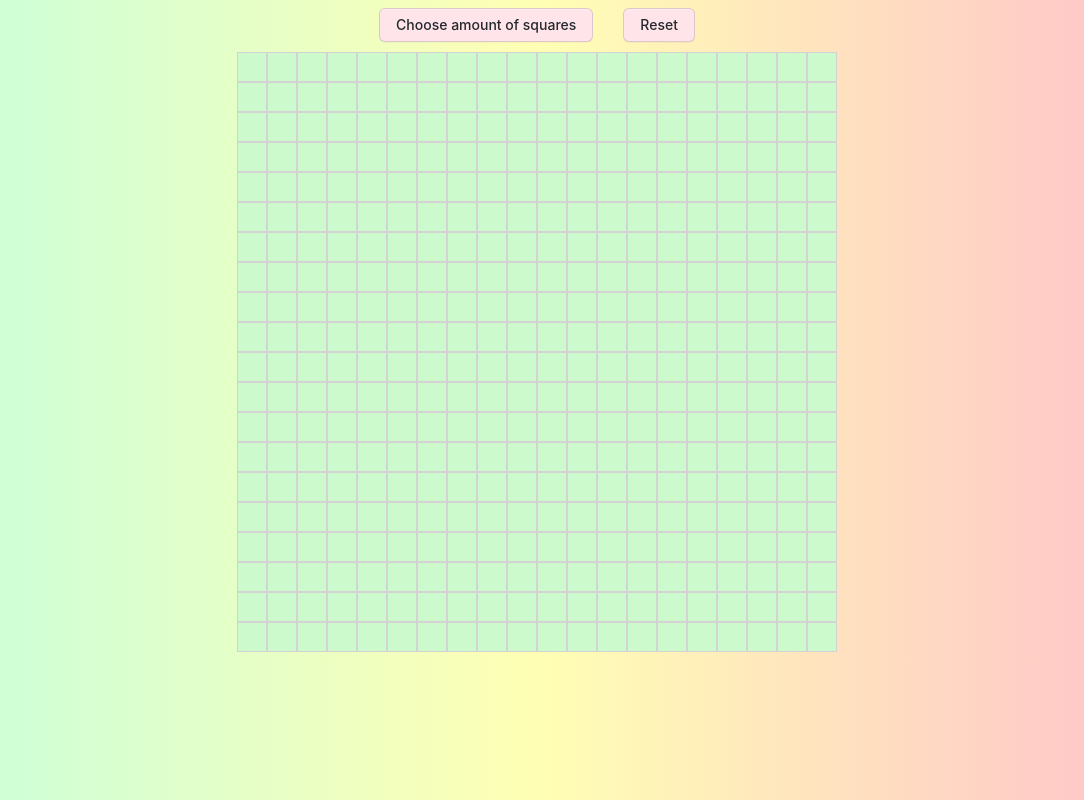
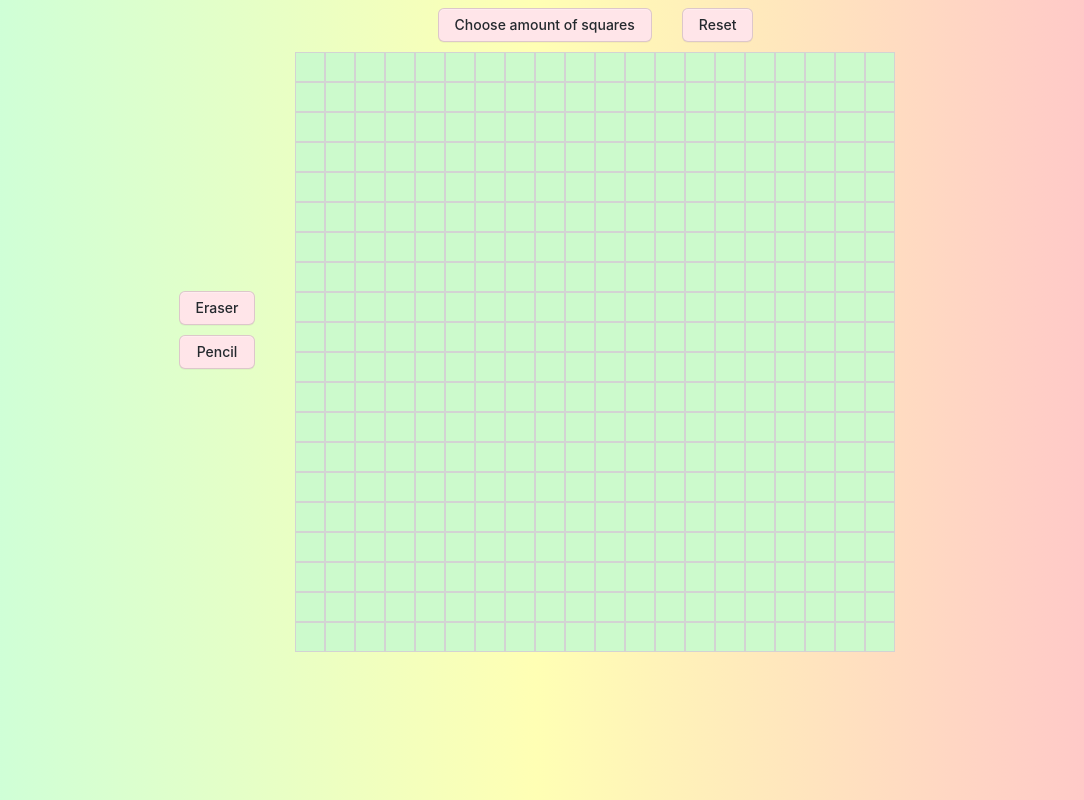
Before and after one commit to ambrosiaan/Etch-a-Sketch, a plain HTML site: page index.html in a window 1280 px wide. Shown: the whole page, without its empty margins (103-1187 px from the left). Drawn offline with Linux system fonts and the light colour scheme.

Commit message:
Add erase functionality

```diff
--- a/index.html
+++ b/index.html
@@ -10,10 +10,13 @@
 </head>
 
 <body>
+    <div id="leftDiv">
+        <button onclick="eraseMode(true)", class="button">Eraser</button>
+        <button onclick="eraseMode(false)", class="button">Pencil</button>
+    </div>
     <div id="centerDiv">
         <div id="topMenu">
-            <button onclick="chooseNumberOfSquares()" , id="numberOfSquaresBtn" , class="button">Choose amount of
-                squares</button>
+            <button onclick="chooseNumberOfSquares()" , id="numberOfSquaresBtn" , class="button">Choose amount of squares</button>
             <button onclick="resetGrid()" , id="resetBtn" , class="button">Reset</button>
         </div>
         <div id="mainContainer"></div>
--- a/scripts.js
+++ b/scripts.js
@@ -1,4 +1,5 @@
 const gridSize = 600;
+let eraser = false;
 let mouseDown = false;
 const mainContainer = document.querySelector('#mainContainer');
 
@@ -24,16 +25,21 @@ function createGrid(numberOfSquares) {
     }
 
     document.querySelectorAll('.div-grid').forEach(item => {
-        item.addEventListener('mouseover', hoverEffect)
+        item.addEventListener('mouseover', changeTileColor)
         let squareSize = determineSizePerSquare(numberOfSquares)
         item.style.height = `${squareSize}px`;
         item.style.width = `${squareSize}px`;
     })
 }
 
-function hoverEffect(e) {
-    if (mouseDown) e.target.classList.add('colored');
+function eraseMode(booleanValue){
+    eraser = booleanValue
 }
+
+function changeTileColor(e) {
+    if (mouseDown && !eraser) e.target.classList.add('colored');
+    if (mouseDown && eraser) e.target.classList.remove('colored');
+    }
 
 function chooseNumberOfSquares() {
     let numberOfSquares = parseInt(prompt("Please choose the amount of squares per side"))
--- a/styles.css
+++ b/styles.css
@@ -1,5 +1,15 @@
 body {
     background-image: linear-gradient(to right, #c6ffdd, rgb(255, 255, 180), pink);
+    display: flex;
+    align-items: center;
+    justify-content: center;
+    gap: 40px;
+}
+
+#leftDiv {
+  display: flex;
+  flex-direction: column;
+  gap: 10px;
 }
 
 #centerDiv {
```
